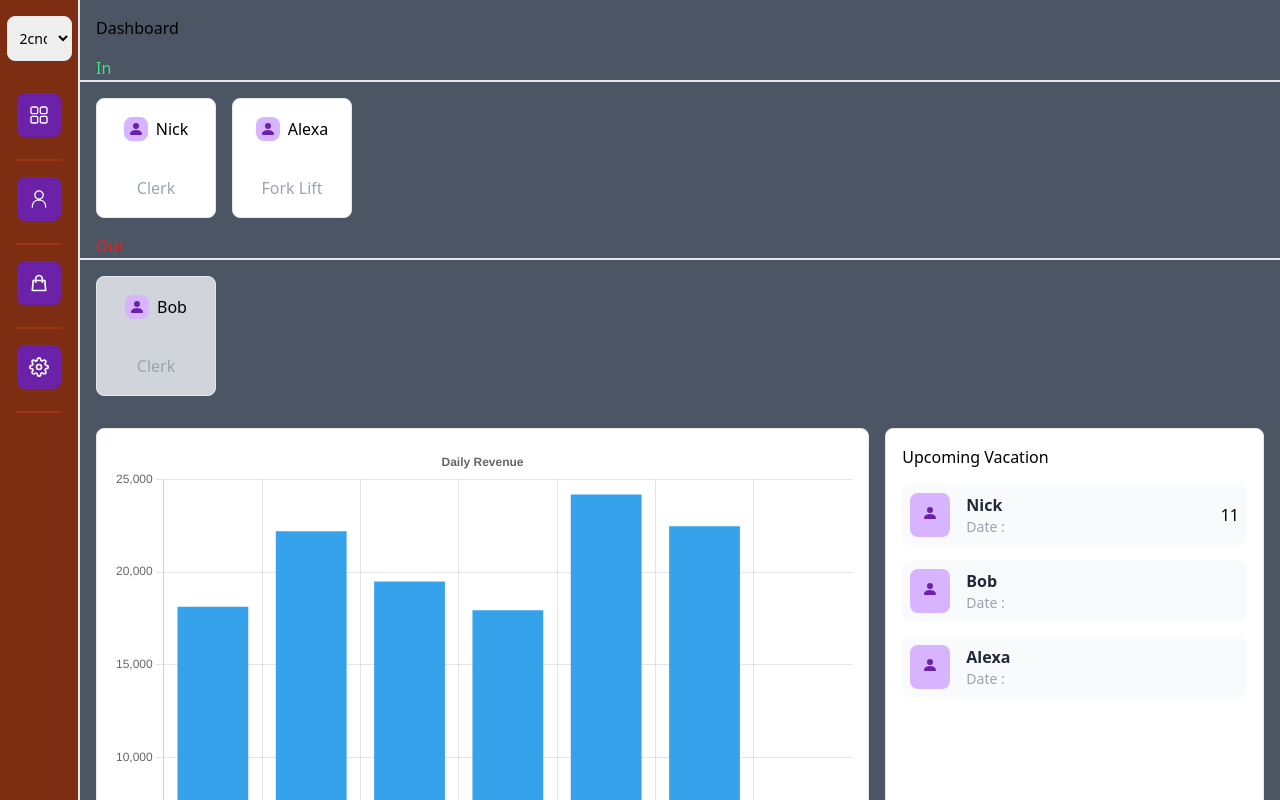
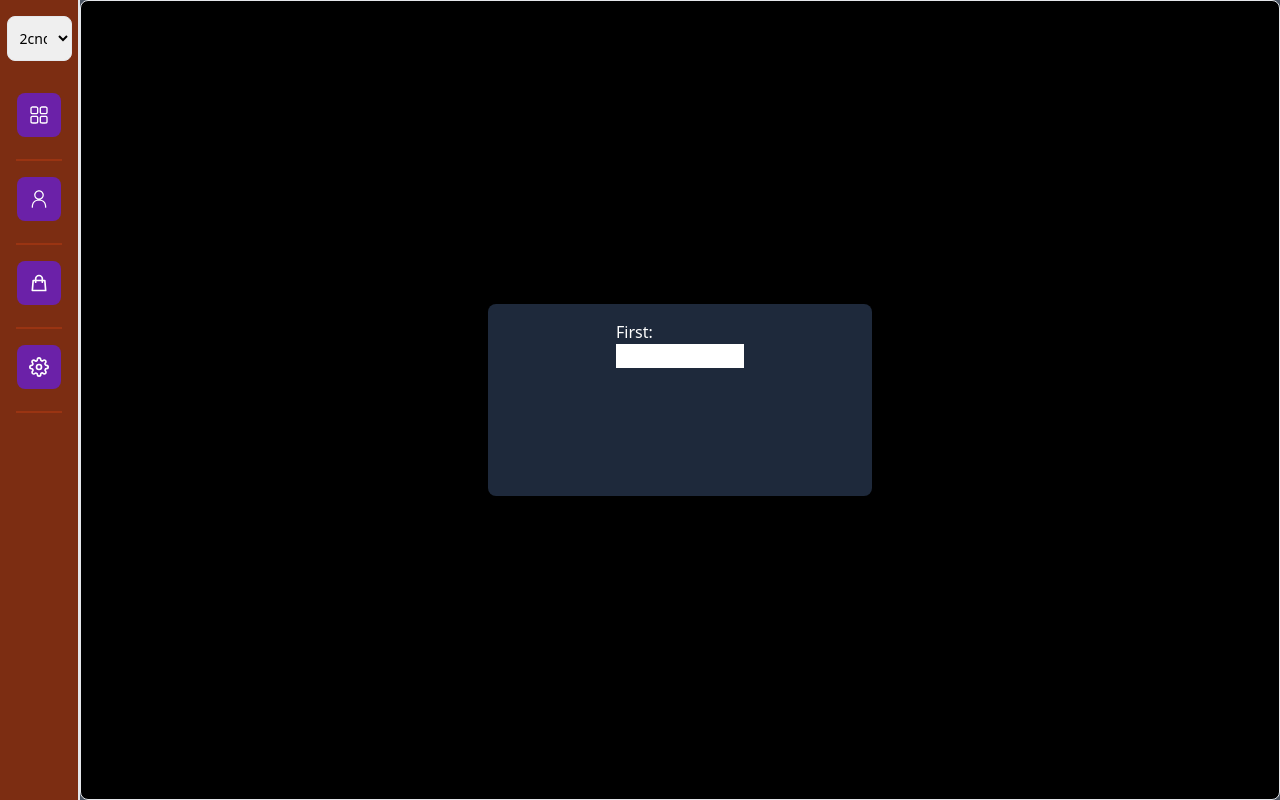
Before and after one commit to Nicholas-Abell/nextjs_dashboard, a Next.js app: page / in a window 1280 px wide. Shown: the top 800 px of the page. Built offline with nearby package versions, Linux system fonts and the light colour scheme.

Commit message:
+NewEmployeeForm

```diff
--- /dev/null
+++ b/components/NewEmployeeForm.js
@@ -0,0 +1,14 @@
+import React from 'react';
+
+const NewEmployeeForm = () => {
+    return (
+        <div className='z-20 absolute w-full h-screen right-0 m-auto bg-black border rounded-lg items-center flex justify-center'>
+            <form onSubmit={(e) => e.preventDefault} className='flex flex-col pt-4 bg-slate-800 p-32 text-white rounded-lg'>
+                <label>First: </label>
+                <input type='text' className='w-32' />
+            </form>
+        </div>
+    )
+}
+
+export default NewEmployeeForm
--- a/components/Sidebar.js
+++ b/components/Sidebar.js
@@ -4,6 +4,7 @@ import { RxSketchLogo, RxDashboard, RxPerson } from 'react-icons/rx';
 import { HiOutlineShoppingBag } from 'react-icons/hi';
 import { FiSettings } from 'react-icons/fi';
 import { DataContext } from '@/pages/_app';
+import NewEmployeeForm from './NewEmployeeForm';
 
 const Sidebar = ({ children }) => {
 
@@ -52,7 +53,8 @@ const Sidebar = ({ children }) => {
                     <span className='border-b-2 border-orange-800 w-full p-2'></span>
                 </div>
             </div>
-            <main className='ml-20 w-full'>
+            <main className='ml-20 w-full relative'>
+                <NewEmployeeForm />
                 {children}
             </main>
         </div>
--- a/pages/_app.js
+++ b/pages/_app.js
@@ -50,6 +50,7 @@ const employees = [
       first: 'Mirabelle',
       last: 'Martinez',
     },
+    worksToday: true,
     vacationTotal: 180,
     vactionRemaining: 80,
     points: 0,
@@ -62,6 +63,7 @@ const employees = [
       first: 'Aubry',
       last: 'Williams',
     },
+    worksToday: true,
     vacationTotal: 180,
     vactionRemaining: 80,
     points: 0,
```
